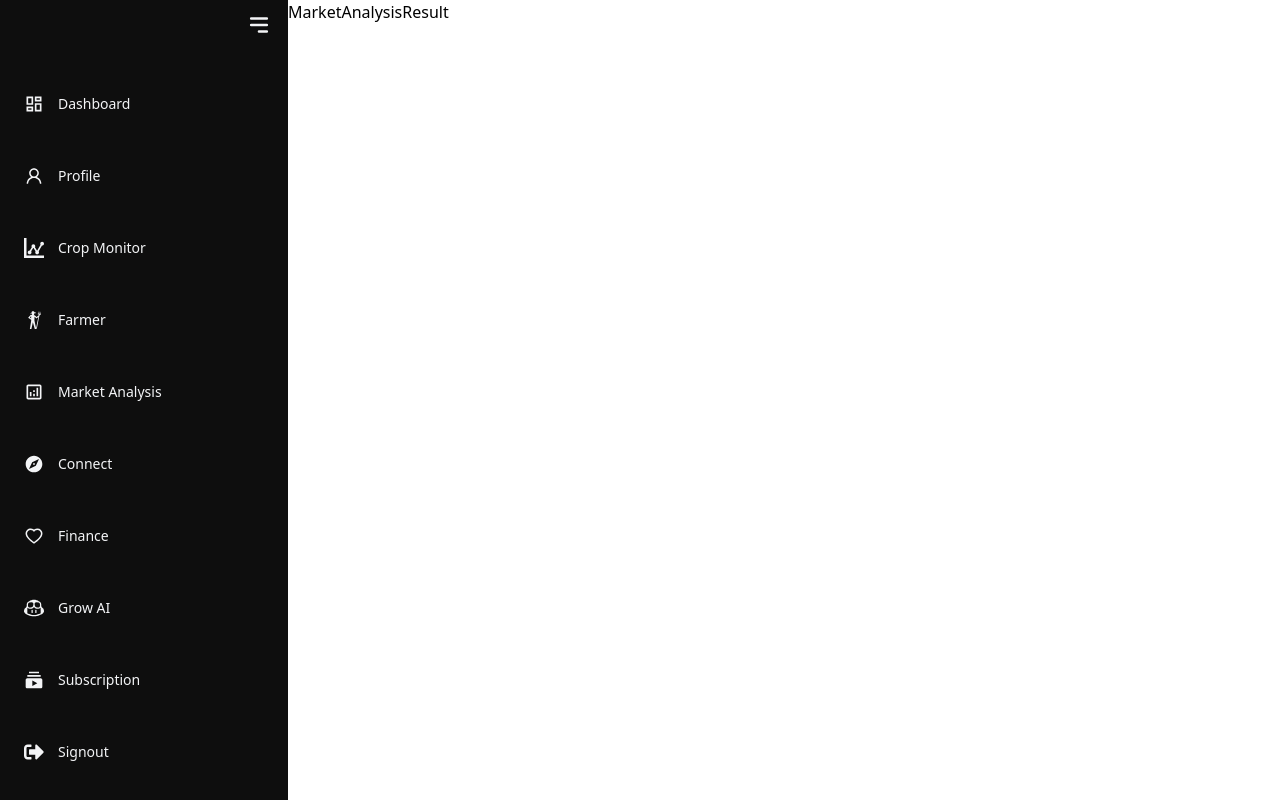
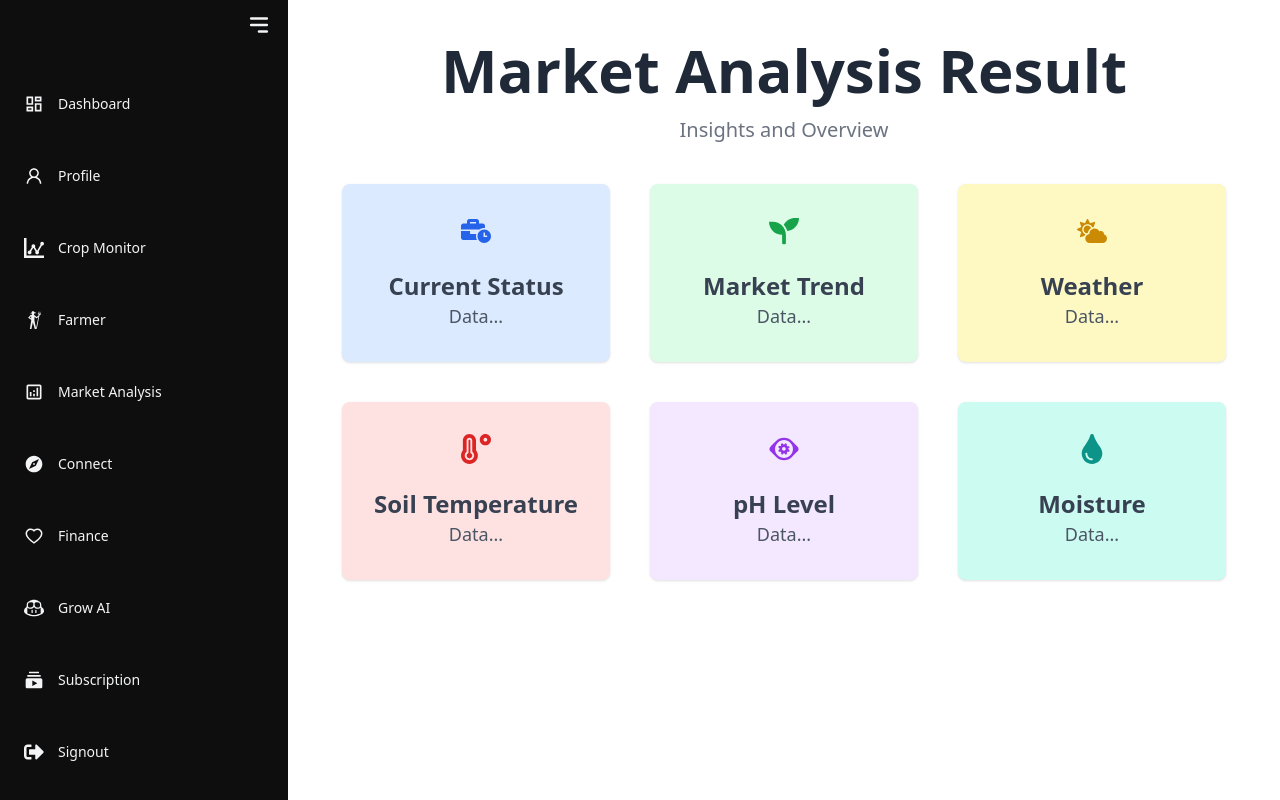
Before and after one commit to SusheelThapa/DELTA-GROWMORE, a React (Vite) app in the folder frontend/: page /market-analysis/result in a window 1280 px wide. Built offline with nearby package versions, Linux system fonts and the light colour scheme.

Commit message:
refactor: sumarize data of market analysis result into single component

```diff
--- /dev/null
+++ b/frontend/src/components/MARSummary/MARSummary.tsx
@@ -0,0 +1,69 @@
+import {
+  FaBusinessTime,
+  FaCloudSun,
+  FaSeedling,
+  FaTemperatureHigh,
+  FaTint,
+  FaPhabricator,
+} from "react-icons/fa";
+
+const MARSummary = () => {
+  return (
+    <div className="max-w-full mx-auto px-4 sm:px-6 lg:px-8">
+      {/* Header Section */}
+      <div className="text-center py-10">
+        <h2 className="text-6xl font-bold text-gray-800">
+          Market Analysis Result
+        </h2>
+        <p className="text-xl text-gray-500 mt-4">Insights and Overview</p>
+      </div>
+
+      {/* Cards Container */}
+      <div className="grid md:grid-cols-3 gap-10">
+        {/* Current Status Card */}
+        <div className="bg-blue-100 shadow rounded-lg p-8 flex flex-col items-center">
+          <FaBusinessTime className="text-3xl text-blue-600 mb-6" />
+          <h3 className="text-2xl font-bold text-gray-700">Current Status</h3>
+          <p className="text-lg text-gray-600">Data...</p>
+        </div>
+
+        {/* Market Trend Card */}
+        <div className="bg-green-100 shadow rounded-lg p-8 flex flex-col items-center">
+          <FaSeedling className="text-3xl text-green-600 mb-6" />
+          <h3 className="text-2xl font-bold text-gray-700">Market Trend</h3>
+          <p className="text-lg text-gray-600">Data...</p>
+        </div>
+
+        {/* Weather Card */}
+        <div className="bg-yellow-100 shadow rounded-lg p-8 flex flex-col items-center">
+          <FaCloudSun className="text-3xl text-yellow-600 mb-6" />
+          <h3 className="text-2xl font-bold text-gray-700">Weather</h3>
+          <p className="text-lg text-gray-600">Data...</p>
+        </div>
+
+        {/* Soil Temperature Card */}
+        <div className="bg-red-100 shadow rounded-lg p-8 flex flex-col items-center">
+          <FaTemperatureHigh className="text-3xl text-red-600 mb-6" />
+          <h3 className="text-2xl font-bold text-gray-700">Soil Temperature</h3>
+          <p className="text-lg text-gray-600">Data...</p>
+        </div>
+
+        {/* pH Level Card */}
+        <div className="bg-purple-100 shadow rounded-lg p-8 flex flex-col items-center">
+          <FaPhabricator className="text-3xl text-purple-600 mb-6" />
+          <h3 className="text-2xl font-bold text-gray-700">pH Level</h3>
+          <p className="text-lg text-gray-600">Data...</p>
+        </div>
+
+        {/* Moisture Card */}
+        <div className="bg-teal-100 shadow rounded-lg p-8 flex flex-col items-center">
+          <FaTint className="text-3xl text-teal-600 mb-6" />
+          <h3 className="text-2xl font-bold text-gray-700">Moisture</h3>
+          <p className="text-lg text-gray-600">Data...</p>
+        </div>
+      </div>
+    </div>
+  );
+};
+
+export default MARSummary;
--- /dev/null
+++ b/frontend/src/components/MARSummary/index.ts
@@ -0,0 +1 @@
+export { default } from "./MARSummary";
--- a/frontend/src/pages/MarketAnalsisResult/MarketAnalysisResult.tsx
+++ b/frontend/src/pages/MarketAnalsisResult/MarketAnalysisResult.tsx
@@ -1,5 +1,7 @@
+import MARSummary from "../../components/MARSummary";
+
 const MarketAnalysisResult = () => {
-  return <div>MarketAnalysisResult</div>;
+  return <MARSummary />;
 };
 
 export default MarketAnalysisResult;
```
